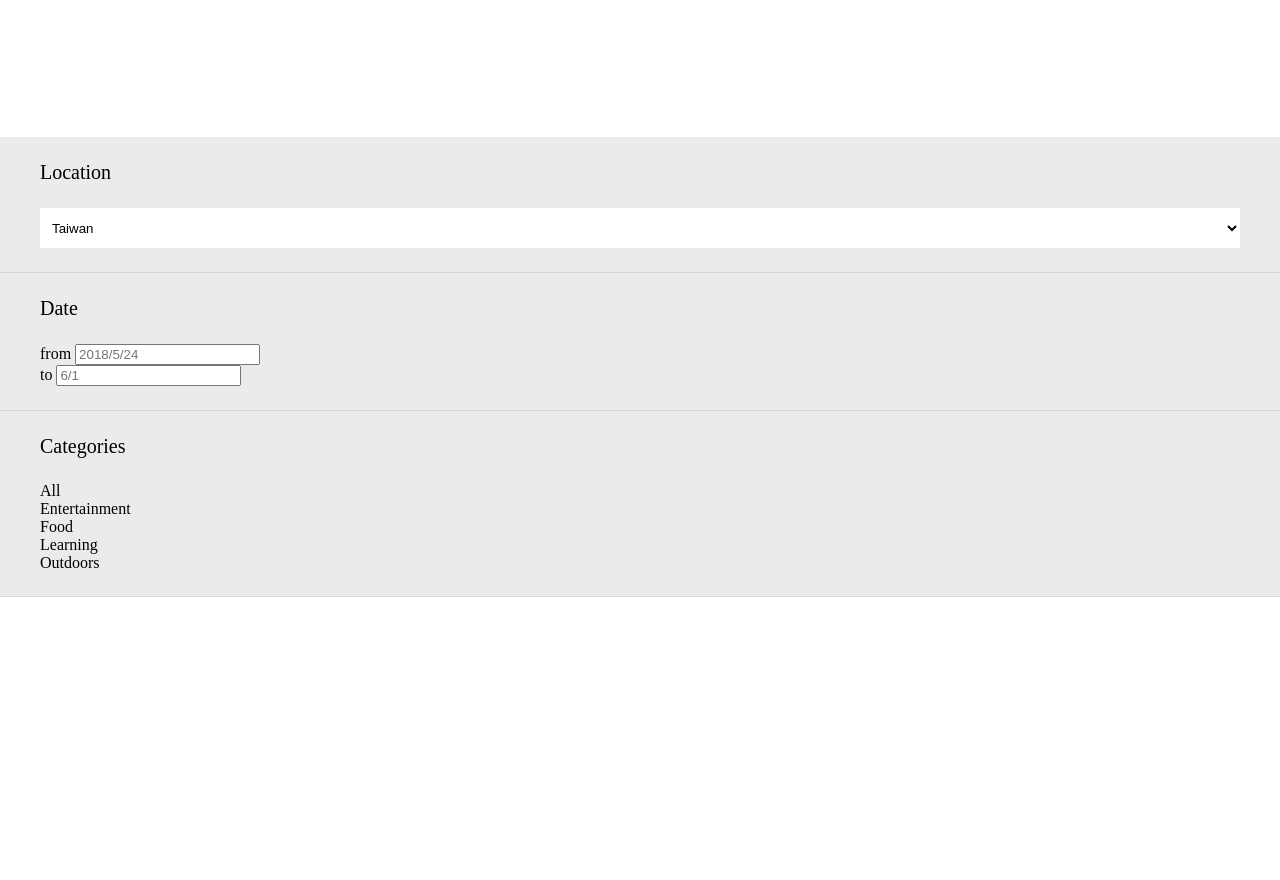
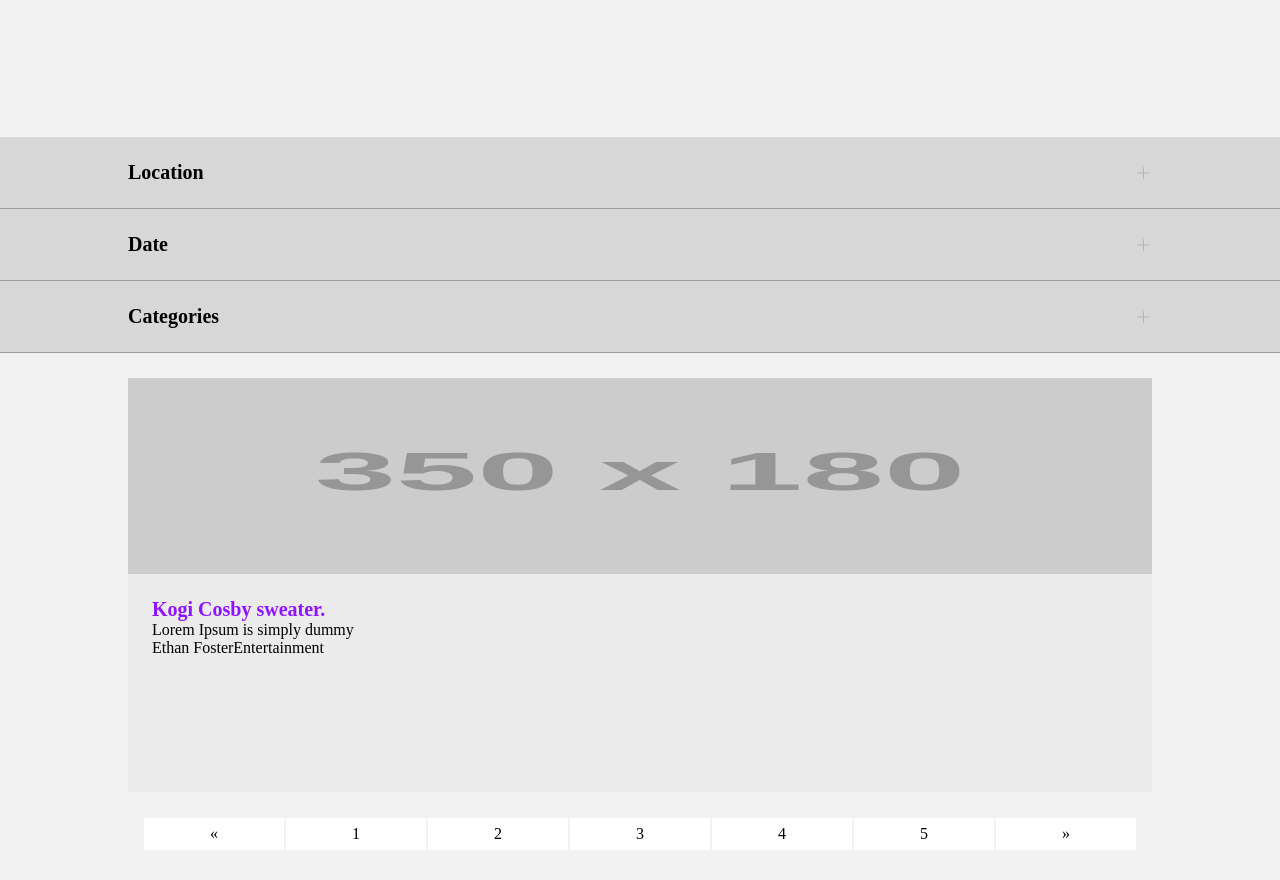
Before and after one commit to wowdacom/hyperbolicTimeChamber, a Vue app in the folder week2/: page / in a window 1280 px wide. Shown: the part 1260-2140 px from the top of the page. Before the commit the page ends 1857 px from the top, so only its background shows below. Built offline with nearby package versions, Linux system fonts and the light colour scheme.

Commit message:
update card and pagings

```diff
--- a/week2/src/App.vue
+++ b/week2/src/App.vue
@@ -2,18 +2,21 @@
   <div id="app">
     <HelloWorld/>
     <SearchList/>
+    <CardBox />
   </div>
 </template>
 
 <script>
 import HelloWorld from './components/HelloWorld'
 import SearchList from './components/SearchList'
+import CardBox from './components/CardBox'
 
 export default {
   name: 'App',
   components: {
     HelloWorld,
-    SearchList
+    SearchList,
+    CardBox
   }
 }
 </script>
@@ -24,6 +27,7 @@ export default {
 }
 html, body {
   margin: 0px;
+    background-color: #F2F2F2;
 }
 ul {
   margin: 0px;
@@ -35,4 +39,8 @@ li {
 #app {
 
 }
+.grid-mobile {
+  width: 80%;
+  margin: 0 auto;
+}
 </style>
--- /dev/null
+++ b/week2/src/components/CardBox.vue
@@ -0,0 +1,73 @@
+<template>
+  <div class="card-box">
+    <div class="card grid-mobile">
+      <img src="http://via.placeholder.com/350x180">
+      <div class="card-content">
+        <div class="card-title">Kogi Cosby sweater.</div>
+        <div class="card-descritbe">Lorem Ipsum is simply dummy</div>
+        <div class="card-organizer">Ethan Foster<span class="tag">Entertainment</span></div>
+        <ul class="card-locate-date">
+          <li><span class="icon"></span></li>
+          <li><span class="icon"></span></li>
+        </ul>
+      </div>
+    </div>
+    <div class="paging grid-mobile">
+      <ul>
+        <li>«</li>
+        <li v-for="(item, index) in 5" :key="index">{{ item }}</li>
+        <li>»</li>
+      </ul>
+    </div>
+  </div>
+</template>
+
+<script>
+export default {
+  name: 'search-list',
+  data () {
+    return {}
+  }
+}
+</script>
+
+<!-- Add "scoped" attribute to limit CSS to this component only -->
+<style lang="scss" scoped>
+.card-box {
+  .card {
+    height: 414px;
+    background-color: #EBEBEB ;
+    margin-top: 25px;
+    margin-bottom: 25px;
+
+    img {
+      width: 100%;
+      height: 196px;
+    }
+    .card-content {
+      padding: 20px 24px;
+      .card-title {
+        color: #9013FE;
+        font-size: 20px;
+        font-weight: 900;
+      }
+    }
+  }
+  .paging {
+    margin-bottom: 29px;
+    ul {
+      margin: 0px 15px;
+      font-size: 0px;
+      li {
+        text-align: center;
+        display: inline-block;
+        width: calc(100%/7);
+        line-height: 32px;
+        background-color: #fff;
+        border: solid 1px #F2F2F2;
+        font-size: 16px;
+      }
+    }
+  }
+}
+</style>
--- a/week2/src/components/HelloWorld.vue
+++ b/week2/src/components/HelloWorld.vue
@@ -4,8 +4,9 @@
       HaveFun
     </div>
     <div class="search-bar">
-      <img src="../assets/magnifying-glass.svg"><input type="text" value="Explore your own activities">
+      <img src="../assets/magnifying-glass.svg"><input class="grid-mobile" type="text" value="Explore your own activities">
     </div>
+
   </div>
 
 </template>
@@ -24,6 +25,7 @@ export default {
 <!-- Add "scoped" attribute to limit CSS to this component only -->
 <style lang="scss" scoped>
 .hello {
+
   .logo {
   @media screen and (max-width: 425px) {
     line-height: 69px;
@@ -53,12 +55,10 @@ export default {
     }
     input {
       @media screen and (max-width: 425px) {
-      width: 80%;
       height: 42.5px;
       padding: 0px 44px;
       font-size: 13.5px;
       display: block;
-      margin: 0 auto;
       background-color: #EBEBEB;
       border: 0px;
       border-bottom: solid 2px black;
--- a/week2/src/components/SearchList.vue
+++ b/week2/src/components/SearchList.vue
@@ -1,9 +1,10 @@
 <template>
   <div class="search-list">
     <ul>
-      <li>
-        <div class="Location">
-          <div class="form-title">Location <img src="" alt="" class="icon"></div>
+      <li :class="{isSprite: expendControl['Location']}">
+        <div class="Location grid-mobile">
+          <div class="form-title">Location <div src="../assets/expend.png" alt="" class="icon" @click="expendControl['Location'] = !expendControl['Location']" ></div></div>
+          <div v-if="expendControl['Location']">
             <select>
               <option>American</option>
               <option selected="selected">Taiwan</option>
@@ -11,22 +12,27 @@
               <option>U.K.</option>
             </select>
           </div>
+        </div>
       </li>
-      <li>
-        <div class="Date">
-          <div class="form-title">Date<img src="" alt="" class="icon"></div>
+      <li :class="{isSprite: expendControl['Date']}">
+        <div class="Date grid-mobile">
+          <div class="form-title">Date <div src="../assets/expend.png" alt="" class="icon" @click="expendControl['Date'] = !expendControl['Date']" ></div></div>
+          <div v-if="expendControl['Date']">
           <form action="">
             <span>from </span><input class="date-from" type="" placeholder="2018/5/24"><br>
             <span>to </span><input class="date-to" type="" placeholder="6/1">
           </form>
           </div>
+        </div>
       </li>
-      <li>
-        <div class="Categories">
-          <div class="form-title">Categories<img src="" alt="" class="icon"></div>
+      <li :class="{isSprite: expendControl['Categories']}">
+        <div class="Categories grid-mobile">
+          <div class="form-title">Categories <div src="../assets/expend.png" alt="" class="icon" @click="expendControl['Categories'] = !expendControl['Categories']" ></div></div>
+          <div v-if="expendControl['Categories']">
             <ul>
               <li v-for="(item, key) in Categories" :key="key"><div class="icon" :class="{isSprite: item}"></div> {{ key }}</li>
             </ul>
+          </div>
         </div>
       </li>
     </ul>
@@ -40,6 +46,11 @@ export default {
   data () {
     return {
       msg: '',
+      expendControl: {
+        'Location': false,
+        'Date': false,
+        'Categories': false
+      },
       Categories: {
         'All': false,
         'Entertainment': false,
@@ -55,18 +66,44 @@ export default {
 <!-- Add "scoped" attribute to limit CSS to this component only -->
 <style lang="scss" scoped>
 .search-list {
+  background-color: #fff;
    & > ul {
+    .isSprite {
+      background-color: #EBEBEB;
+      .form-title {
+        margin-bottom: 24px;
+      }
+      .icon {
+        background-position: -16px 0px;
+      }
+    }
     & > li {
-      background: #EBEBEB;
-      padding: 24px 40px;
-      border-bottom: 1px solid #D7D7D7;
+      background: #D7D7D7;
+      padding: 24px 0px;
+      border-bottom: 1px solid #9B9B9B;
+
       .form-title {
         font-size: 20px;
-        margin-bottom: 24px;
+        margin: 0px;
+        position: relative;
+        font-weight: 900;
+        .icon {
+          display: inline-block;
+          width: 17px;
+          height: 17px;
+          position: absolute;
+          right: 0;
+          top: 50%;
+          transform: translateY(-50%);
+          background: url("../assets/expend.png") no-repeat ;
+          background-size: cover;
+          background-position: 0px 0px;
         }
+      }
+
       .Location {
         @media screen and (max-width: 425px) {
-          height: 136px;
+          // height: 136px;
         }
         select {
           display: block;
```
Also changed, not shown: week2/src/assets/expend.png (added). Lines whose indentation alone changed are shown as unchanged.
